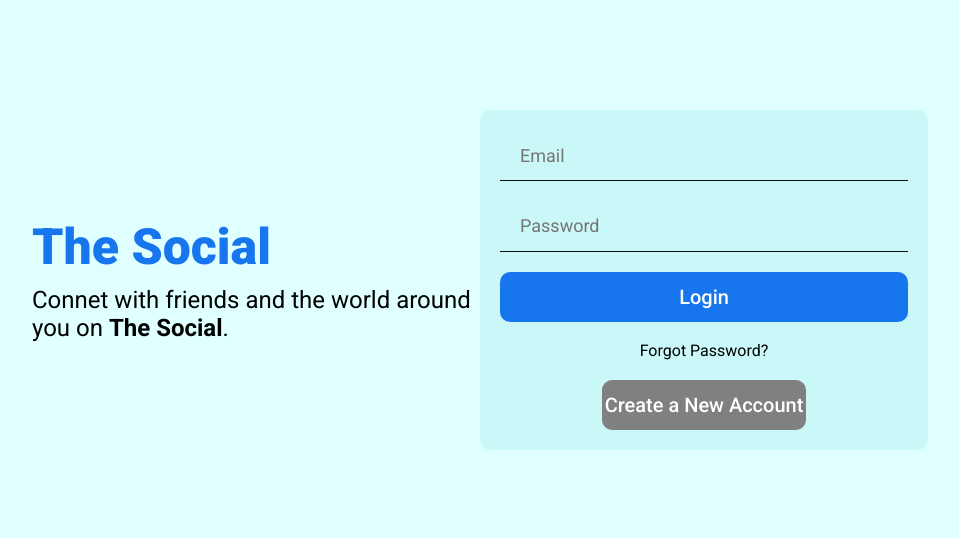
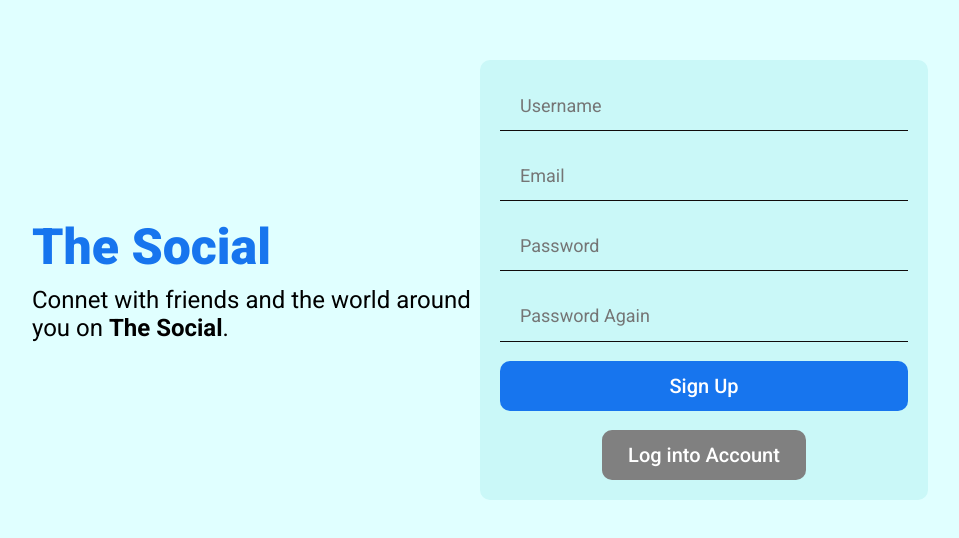
Before and after one commit to sadanmian/React-Social-Media, a React (Create React App) app: page / in a window 1280 px wide. Shown: the part 120-658 px from the top of the page, without its empty margins (160-1119 px from the left). Built offline with nearby package versions, Linux system fonts and the light colour scheme.

Commit message:
Register Page

```diff
--- a/src/App.js
+++ b/src/App.js
@@ -2,13 +2,15 @@
 import Home from "./pages/home/Home";
 import Profile from "./pages/profile/Profile";
 import Login from "./pages/login/Login";
+import Register from "./pages/register/Register";
 
 function App() {
   return (
     <div>
       {/* <Home /> */}
       {/* <Profile /> */}
-      <Login />
+      {/* <Login /> */}
+      <Register />
     </div>
   );
 }
--- /dev/null
+++ b/src/pages/register/Register.jsx
@@ -0,0 +1,43 @@
+import React from "react";
+import "./register.css";
+
+const Register = () => {
+  return (
+    <div>
+      <div className="login">
+        <div className="loginWrapper">
+          <div className="loginLeft">
+            <h3 className="loginLogo">The Social</h3>
+            <span className="loginDesc">
+              Connet with friends and the world around you on <b>The Social</b>.
+            </span>
+          </div>
+          <div className="loginRight">
+            <div className="loginBox">
+              <input
+                type="text"
+                placeholder="Username"
+                className="loginInput"
+              />
+              <input type="email" placeholder="Email" className="loginInput" />
+              <input
+                type="password"
+                placeholder="Password"
+                className="loginInput"
+              />
+              <input
+                type="password"
+                placeholder="Password Again"
+                className="loginInput"
+              />
+              <button className="loginButton">Sign Up</button>
+              <button className="loginRegisterButton">Log into Account</button>
+            </div>
+          </div>
+        </div>
+      </div>
+    </div>
+  );
+};
+
+export default Register;
--- /dev/null
+++ b/src/pages/register/register.css
@@ -0,0 +1,81 @@
+.login {
+  width: 100%;
+  height: 100vh;
+  background-color: lightcyan;
+  display: flex;
+  align-items: center;
+  justify-content: center;
+}
+
+.loginWrapper {
+  width: 70%;
+  height: 70%;
+  display: flex;
+}
+
+.loginLeft,
+.loginRight {
+  flex: 1;
+  display: flex;
+  flex-direction: column;
+  justify-content: center;
+}
+
+.loginLogo {
+  font-size: 50px;
+  font-weight: 800;
+  color: #1775ee;
+  margin-bottom: 10px;
+}
+
+.loginDesc {
+  font-size: 24px;
+}
+
+.loginBox {
+  height: 400px;
+  padding: 20px;
+  background-color: rgb(202, 248, 248);
+  border-radius: 10px;
+  display: flex;
+  flex-direction: column;
+  justify-content: space-between;
+}
+
+.loginInput {
+  height: 50px;
+  outline: none;
+  border: none;
+  border-bottom: 1px solid rgb(16, 12, 12);
+  background-color: transparent;
+  font-size: 18px;
+  padding-left: 20px;
+}
+
+.loginButton {
+  height: 50px;
+  border-radius: 10px;
+  border: none;
+  background-color: #1775ee;
+  color: white;
+  font-size: 20px;
+  font-weight: 500;
+  cursor: pointer;
+}
+
+.loginForgot {
+  text-align: center;
+}
+
+.loginRegisterButton {
+  height: 50px;
+  border-radius: 10px;
+  border: none;
+  background-color: gray;
+  color: white;
+  font-size: 20px;
+  font-weight: 500;
+  cursor: pointer;
+  width: 50%;
+  align-self: center;
+}
```
